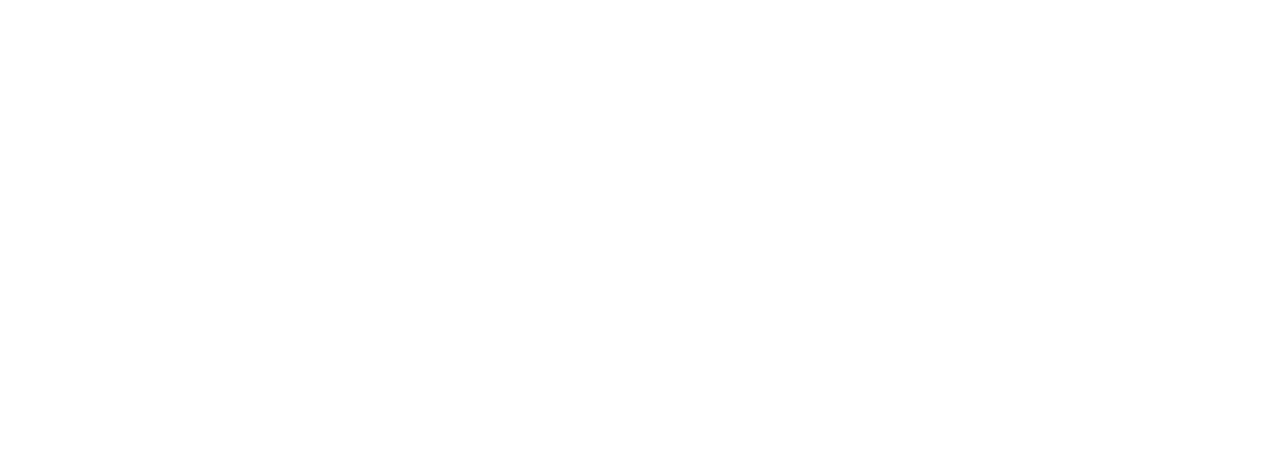
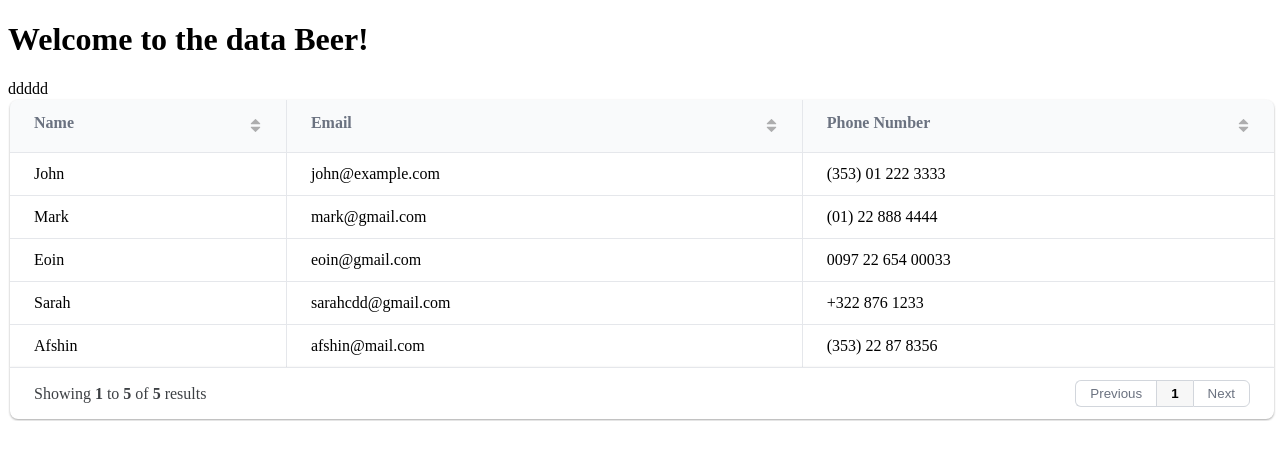
Before and after one commit to Colibri-dev/Technical-Test-Frontend, a plain HTML site: page index.html in a window 1280 px wide. Drawn offline with nearby package versions, Linux system fonts and the light colour scheme.

Commit message:
Add library Grid.js

```diff
--- a/index.html
+++ b/index.html
@@ -4,9 +4,23 @@
     <meta charset="UTF-8">
     <meta http-equiv="X-UA-Compatible" content="IE=edge">
     <meta name="viewport" content="width=device-width, initial-scale=1.0">
+    <link href="https://unpkg.com/gridjs/dist/theme/mermaid.min.css" rel="stylesheet"/>
     <title>Beer Api</title>
 </head>
 <body>
 
+    <div id="containerBeer">
+
+        <h1>Welcome to the data Beer!</h1>
+
+        <div>ddddd</div>
+
+        <div id="tableForBeer"></div>
+
+    </div>
+
+
+    <script src="https://unpkg.com/gridjs/dist/gridjs.umd.js"></script>
+    <script src="src/index.js"></script>
 </body>
 </html>
--- /dev/null
+++ b/src/index.js
@@ -0,0 +1,17 @@
+new gridjs.Grid({
+    columns: [
+        "Name",
+        "Email",
+        "Phone Number"
+    ],
+    sort: true,
+    pagination: true,
+    fixedHeader: true,
+    data: [
+      ["John", "john@example.com", "(353) 01 222 3333"],
+      ["Mark", "mark@gmail.com", "(01) 22 888 4444"],
+      ["Eoin", "eoin@gmail.com", "0097 22 654 00033"],
+      ["Sarah", "sarahcdd@gmail.com", "+322 876 1233"],
+      ["Afshin", "afshin@mail.com", "(353) 22 87 8356"]
+    ]
+}).render(document.getElementById("tableForBeer"));
```
Also changed, not shown: index.js (deleted), package-lock.json (added).
